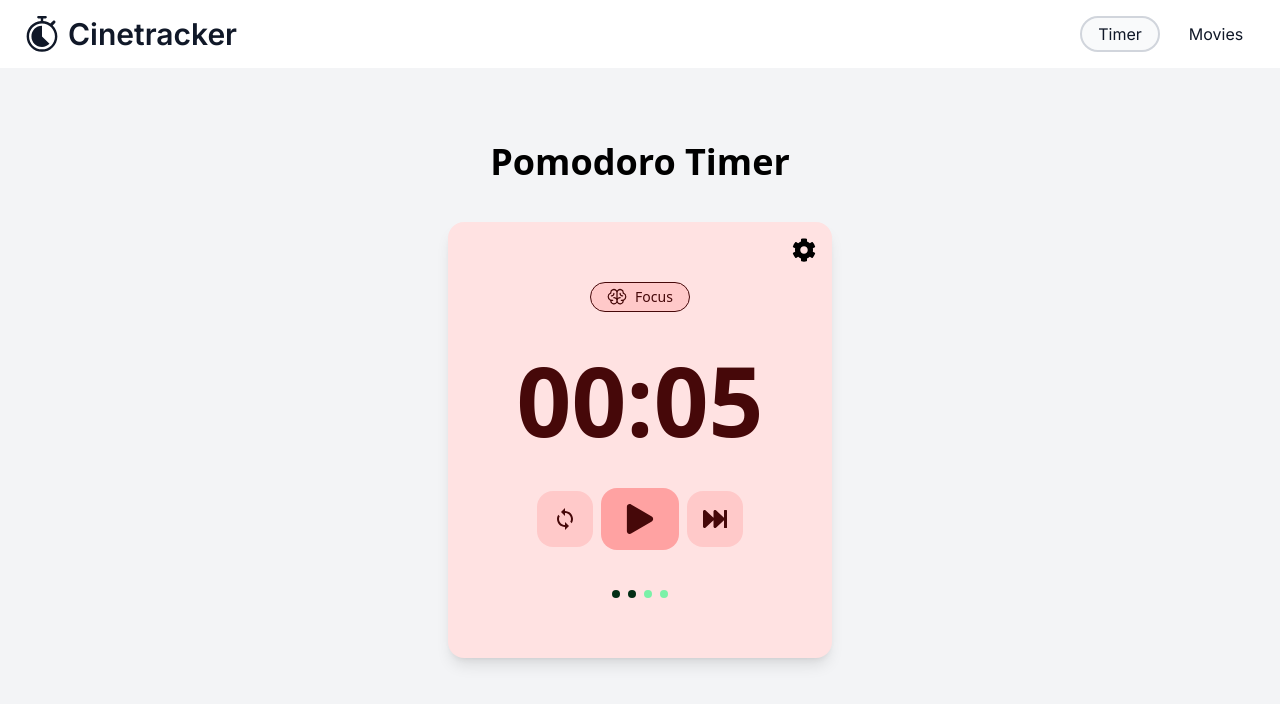
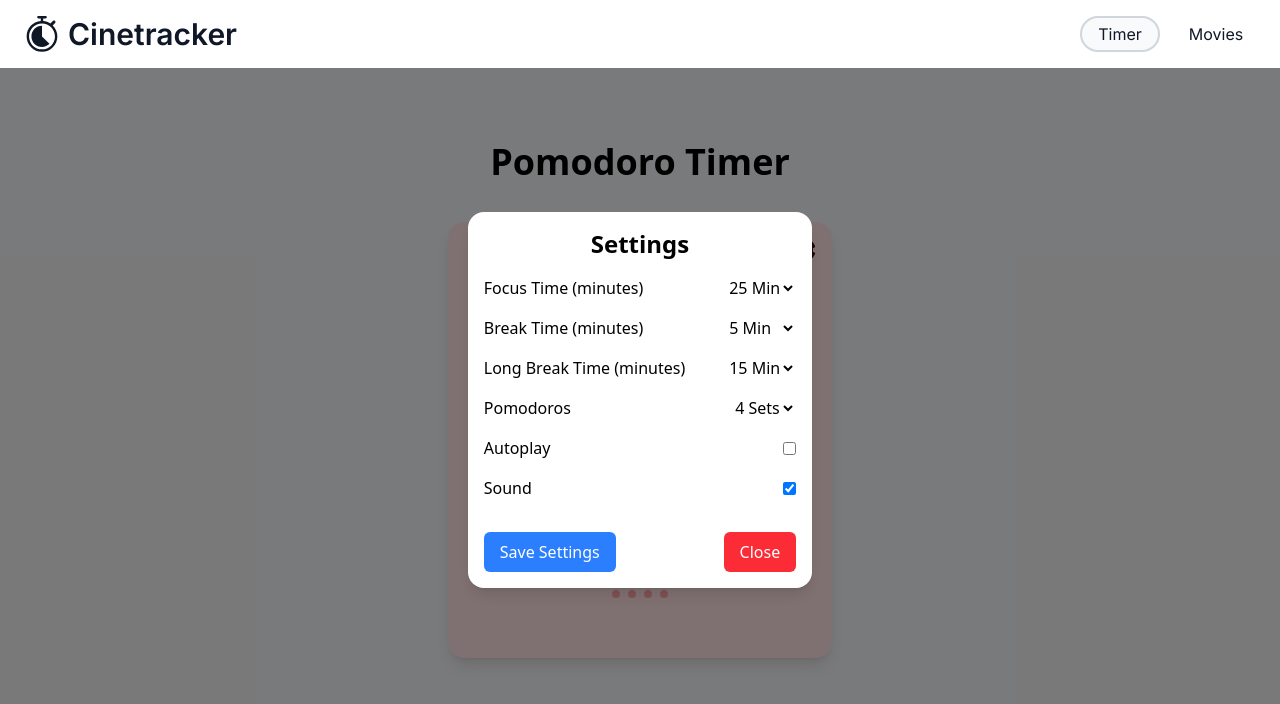
Before and after one commit to JohnPhillipO/cinema-track, a React (Vite) app: page /timer in a window 1280 px wide. Both pictures are taken after a click on the button 804 px from the left and 250 px from the top of the page. Shown: the top 704 px of the page. Built offline with nearby package versions, Linux system fonts and the light colour scheme.

Commit message:
added timer functionality

```diff
--- a/src/components/PomodoroTimer/Chip.jsx
+++ b/src/components/PomodoroTimer/Chip.jsx
@@ -1,16 +1,18 @@
-import { PiBrain, PiCoffeeDuotone } from "react-icons/pi";
+import { PiBrain, PiCoffeeDuotone, PiCheck } from "react-icons/pi";
 
 export default function Chip({ status, children }) {
   const statusColor = {
     active: "bg-red-200 text-red-950 border-red-950",
     break: "bg-green-100 text-green-900 border-green-950",
     longBreak: "bg-blue-200 text-blue-950 border-blue-950",
+    completed: "bg-yellow-200 text-yellow-950 border-yellow-950",
   };
 
   const statusIcon = {
     active: <PiBrain className="text-xl font-bold" />,
     break: <PiCoffeeDuotone className="text-xl font-bold" />,
     longBreak: <PiCoffeeDuotone className="text-xl font-bold" />,
+    completed: <PiCheck className="text-xl font-bold" />,
   };
 
   return (
--- a/src/components/PomodoroTimer/PomodoroTimer.jsx
+++ b/src/components/PomodoroTimer/PomodoroTimer.jsx
@@ -1,53 +1,73 @@
 import Chip from "./Chip";
 import { FaPlay, FaFastForward, FaCog, FaPause } from "react-icons/fa";
 import { MdLoop } from "react-icons/md";
-import { useState } from "react";
 import usePomodoroTimer from "../../hooks/usePomodoroTimer";
+import { useContext } from "react";
+import { TimerContext } from "../../pages/Timer";
 
 export default function PomodoroTimer() {
-  const focusTime = 5;
-  const breakTime = 5;
-  const longBreakTime = 15;
-  // const pomodoros = 2 + 1;
+  const { setShowSettings, timerSettings } = useContext(TimerContext);
+  const { focusTime, breakTime, longBreakTime, pomodoros, autoplay, sound } =
+    timerSettings;
   const {
     time,
     isRunning,
     startTimer,
     stopTimer,
     resetTimer,
+    skipTimer,
     status,
     pomodorosCompleted,
-  } = usePomodoroTimer(focusTime, breakTime, longBreakTime, 2);
+  } = usePomodoroTimer(focusTime, breakTime, longBreakTime, pomodoros);
 
   // Style for buttons
   const statusPlayButtonStyle = {
     active: "bg-red-300 text-red-950",
     break: "bg-green-300 text-green-950",
     longBreak: "bg-blue-300 text-blue-950",
+    completed: "bg-yellow-300 text-yellow-950",
   };
 
   const statusButtonStyle = {
     active: "bg-red-200 text-red-950",
     break: "bg-green-200 text-green-950",
     longBreak: "bg-blue-200 text-blue-950",
+    completed: "bg-yellow-200 text-yellow-950",
   };
 
   const statusTimerStyle = {
     active: "text-red-950",
     break: "text-green-950",
     longBreak: "text-blue-950",
+    completed: "text-yellow-950",
   };
 
   const statusBackgroundStyle = {
     active: "bg-red-100 border-red-950",
     break: "bg-green-100 border-green-950",
     longBreak: "bg-blue-100 border-blue-950",
+    completed: "bg-yellow-100 border-yellow-950",
   };
 
   const textStatus = {
     active: "Focus",
     break: "Short Break",
     longBreak: "Long Break",
+    completed: "Completed",
+  };
+
+  const completedDotStyle = {
+    active: "bg-red-950",
+    break: "bg-green-950",
+    longBreak: "bg-blue-950",
+    completed: "bg-yellow-950",
+  };
+
+  const uncompletedDotStyle = {
+    active: "bg-red-300",
+    break: "bg-green-300",
+    longBreak: "bg-blue-300",
+    completed: "bg-yellow-300",
   };
 
   const formatTime = (time) => {
@@ -58,22 +78,60 @@ export default function PomodoroTimer() {
       .padStart(2, "0")}`;
   };
 
+  const pomodorosDots = () => {
+    const dots = [];
+    for (let i = 0; i < pomodoros; i++) {
+      if (i < pomodorosCompleted) {
+        dots.push(
+          <div
+            key={i}
+            className={`w-2 h-2 rounded-full ${completedDotStyle[status]}`}
+          ></div>
+        );
+      } else {
+        dots.push(
+          <div
+            key={i}
+            className={`w-2 h-2 rounded-full ${uncompletedDotStyle[status]}`}
+          ></div>
+        );
+      }
+    }
+    return dots;
+  };
+
   return (
     <div
       className={`rounded-2xl px-8 py-15 flex flex-col gap-10 ${statusBackgroundStyle[status]} shadow-lg relative w-sm`}
     >
       {/* Open Settings modal button */}
-      <button className="absolute top-4 right-4 cursor-pointer text-2xl hover:scale-105 transition-all duration-300 hover:bg-opacity-80 active:scale-95">
+      <button
+        className={`absolute top-4 right-4 cursor-pointer text-2xl hover:scale-105 transition-all duration-300 hover:bg-opacity-80 active:scale-95 ${statusTimerStyle[status]}`}
+        onClick={() => setShowSettings((prev) => !prev)}
+      >
         <FaCog />
       </button>
       {/* Chip to indicate the current status */}
       <Chip status={status}>{textStatus[status]}</Chip>
       {/* Timer */}
       <h1
-        className={`text-8xl font-extrabold w-2.5/6 mx-auto ${statusTimerStyle[status]}`}
+        className={`text-8xl font-extrabold w-2.5/6 mx-auto ${
+          statusTimerStyle[status]
+        } ${time === -1 ? "hidden" : ""}`}
       >
-        {formatTime(time)}
+        {time === -1 ? "00:00" : formatTime(time)}
       </h1>
+      {status === "completed" && (
+        <div className="flex flex-col items-center justify-center text-yellow-950">
+          <h1 className="text-2xl font-bold w-2.5/6 mx-auto">
+            Take a break. You deserve it!
+          </h1>
+          <p className="max-w-3/4 text-center">
+            Click the play button (<FaPlay className="inline-block" />) below to
+            start a new session
+          </p>
+        </div>
+      )}
       {/* Buttons to start, pause, and reset the timer */}
       <div className="flex items-center justify-center gap-2">
         <button
@@ -90,16 +148,14 @@ export default function PomodoroTimer() {
         </button>
         <button
           className={`cursor-pointer text-2xl p-4 rounded-2xl ${statusButtonStyle[status]} hover:scale-105 transition-all duration-200 hover:bg-opacity-80 active:scale-95`}
+          onClick={skipTimer}
         >
           <FaFastForward />
         </button>
       </div>
       {/* Dots to indicate how many pomodoros are left */}
       <div className="flex items-center justify-center gap-2">
-        <div className="w-2 bg-green-950 h-2 rounded-full"></div>
-        <div className="w-2 bg-green-950 h-2 rounded-full"></div>
-        <div className="w-2 bg-green-300 h-2 rounded-full"></div>
-        <div className="w-2 bg-green-300 h-2 rounded-full"></div>
+        {pomodorosDots()}
       </div>
     </div>
   );
--- a/src/components/PomodoroTimer/SettingsModal.jsx
+++ b/src/components/PomodoroTimer/SettingsModal.jsx
@@ -0,0 +1,142 @@
+import { useContext, useState } from "react";
+import { TimerContext } from "../../pages/Timer";
+
+export default function SettingsModal() {
+  const { setShowSettings, setTimerSettings, timerSettings } =
+    useContext(TimerContext);
+
+  // Handle form submission (just close the modal since settings are updated in real-time)
+  const handleFormSubmit = (e) => {
+    e.preventDefault();
+    setShowSettings(false);
+  };
+
+  return (
+    <div className="p-4 bg-white rounded-2xl shadow-lg">
+      <h1 className="text-2xl font-bold mb-4">Settings</h1>
+      <form onSubmit={handleFormSubmit} className="flex flex-col gap-4">
+        <div className="flex flex-row items-center justify-between gap-10">
+          <label htmlFor="focusTime">Focus Time (minutes)</label>
+          <select
+            name="focusTime"
+            id="focusTime"
+            value={timerSettings.focusTime}
+            onChange={(e) => {
+              setTimerSettings((prev) => ({
+                ...prev,
+                focusTime: parseInt(e.target.value),
+              }));
+            }}
+          >
+            <option value="900">15 Min</option>
+            <option value="1500">25 Min</option>
+            <option value="3000">50 Min</option>
+          </select>
+        </div>
+        <div className="flex flex-row items-center justify-between gap-10">
+          <label htmlFor="breakTime">Break Time (minutes)</label>
+          <select
+            name="breakTime"
+            id="breakTime"
+            value={timerSettings.breakTime}
+            onChange={(e) => {
+              setTimerSettings((prev) => ({
+                ...prev,
+                breakTime: parseInt(e.target.value),
+              }));
+            }}
+          >
+            <option value="300">5 Min</option>
+            <option value="600">10 Min</option>
+            <option value="900">15 Min</option>
+          </select>
+        </div>
+        <div className="flex flex-row items-center justify-between gap-10">
+          <label htmlFor="longBreakTime">Long Break Time (minutes)</label>
+          <select
+            name="longBreakTime"
+            id="longBreakTime"
+            value={timerSettings.longBreakTime}
+            onChange={(e) => {
+              setTimerSettings((prev) => ({
+                ...prev,
+                longBreakTime: parseInt(e.target.value),
+              }));
+            }}
+          >
+            <option value="900">15 Min</option>
+            <option value="1800">30 Min</option>
+          </select>
+        </div>
+        <div className="flex flex-row items-center justify-between">
+          <label htmlFor="pomodoros">Pomodoros</label>
+          <select
+            name="pomodoros"
+            id="pomodoros"
+            value={timerSettings.pomodoros}
+            onChange={(e) => {
+              setTimerSettings((prev) => ({
+                ...prev,
+                pomodoros: parseInt(e.target.value),
+              }));
+            }}
+          >
+            <option value="2">2 Sets</option>
+            <option value="3">3 Sets</option>
+            <option value="4">4 Sets</option>
+            <option value="5">5 Sets</option>
+          </select>
+        </div>
+        {/* Autoplay */}
+        <div className="flex flex-row items-center justify-between">
+          <label htmlFor="autoplay">Autoplay</label>
+          <input
+            type="checkbox"
+            name="autoplay"
+            id="autoplay"
+            checked={timerSettings.autoplay}
+            onChange={(e) => {
+              setTimerSettings((prev) => ({
+                ...prev,
+                autoplay: e.target.checked,
+              }));
+            }}
+          />
+        </div>
+        {/* Sound */}
+        <div className="flex flex-row items-center justify-between">
+          <label htmlFor="sound">Sound</label>
+          <input
+            type="checkbox"
+            name="sound"
+            id="sound"
+            checked={timerSettings.sound}
+            onChange={(e) => {
+              setTimerSettings((prev) => ({
+                ...prev,
+                sound: e.target.checked,
+              }));
+            }}
+          />
+        </div>
+        {/* Save and Close Settings */}
+        <div className="flex flex-row items-center justify-between mt-4">
+          <button
+            className="bg-blue-500 text-white px-4 py-2 rounded-md hover:bg-blue-600 cursor-pointer"
+            type="submit"
+          >
+            Save Settings
+          </button>
+          <button
+            className="bg-red-500 text-white px-4 py-2 rounded-md hover:bg-red-600 cursor-pointer"
+            onClick={() => {
+              setShowSettings(false);
+            }}
+          >
+            Close
+          </button>
+        </div>
+      </form>
+    </div>
+  );
+}
--- a/src/pages/Timer.jsx
+++ b/src/pages/Timer.jsx
@@ -1,10 +1,43 @@
 import PomodoroTimer from "../components/PomodoroTimer/PomodoroTimer";
+import { createContext, useState } from "react";
+import SettingsModal from "../components/PomodoroTimer/SettingsModal";
 
 export default function Timer() {
+  const [showSettings, setShowSettings] = useState(false);
+  // Default timer settings
+  const [timerSettings, setTimerSettings] = useState({
+    focusTime: 1500,
+    breakTime: 300,
+    longBreakTime: 900,
+    pomodoros: 4,
+    autoplay: false,
+    sound: true,
+  });
+
   return (
-    <section className="flex flex-col items-center justify-center h-screen text-center bg-gray-100">
-      <h1 className="text-4xl font-bold mb-10">Pomodoro Timer</h1>
-      <PomodoroTimer />
-    </section>
+    <TimerContext.Provider
+      value={{ showSettings, timerSettings, setShowSettings, setTimerSettings }}
+    >
+      <section className="flex flex-col items-center justify-center h-screen text-center bg-gray-100">
+        <h1 className="text-4xl font-bold pb-10">Pomodoro Timer</h1>
+        <PomodoroTimer />
+        <div
+          className={
+            showSettings
+              ? "fixed top-0 right-0 w-full h-full bg-black/50 flex justify-center items-center"
+              : "hidden"
+          }
+          onClick={() => setShowSettings(false)}
+        >
+          {showSettings && (
+            <div onClick={(event) => event.stopPropagation()}>
+              <SettingsModal />
+            </div>
+          )}
+        </div>
+      </section>
+    </TimerContext.Provider>
   );
 }
+
+export const TimerContext = createContext();
```
Also changed, not shown: src/hooks/usePomodoroTimer.js (+74 -4 lines).
